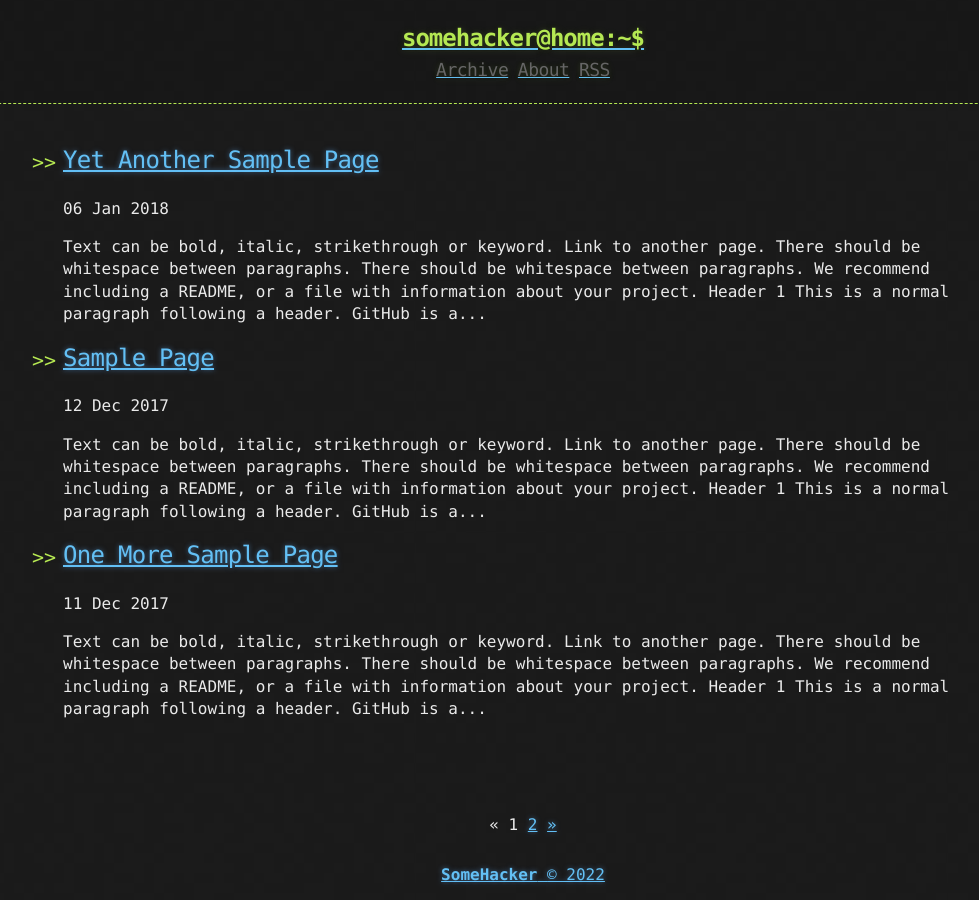
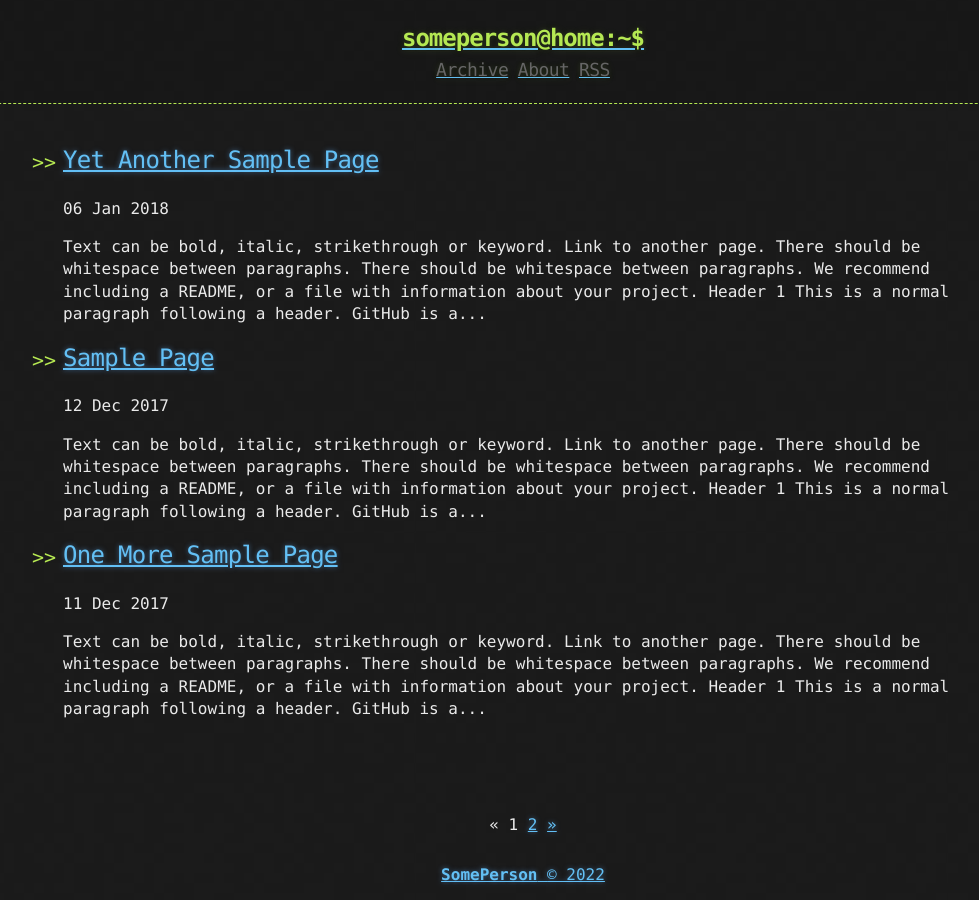
Before and after one commit to myfreeiran/myfreeiran.github.io, a Jekyll site: the page built from index.html, in a window 1280 px wide. Shown: the whole page, without its empty margins (117-1096 px from the left). Built offline with Jekyll 4.4.1, drawn with Linux system fonts in a browser that asks for light colours; the list of posts is cut into pages by our own code.

Commit message:
Update _config.yml

```diff
--- a/_config.yml
+++ b/_config.yml
@@ -1,9 +1,9 @@
-title: Hacker-Blog
-description: "A Jekyll Blog Theme For Hackers"
+title: FreeMyIRAN
+description: "A Blog made to support IRAN"
 author:
-  name: "SomeHacker"
+  name: "SomePerson"
   email: "someone@somewebsite.somedomain"
-  url: "https://ashishchaudhary.in/hacker-blog"
+  url: ""
 
 baseurl: /
 
@@ -28,5 +28,5 @@ plugins:
   - jekyll-sitemap
 
 # Custom variables
-owner : "SomeHacker"
-year : "2020"
+owner : "SomePerson"
+year : "2022"
```
